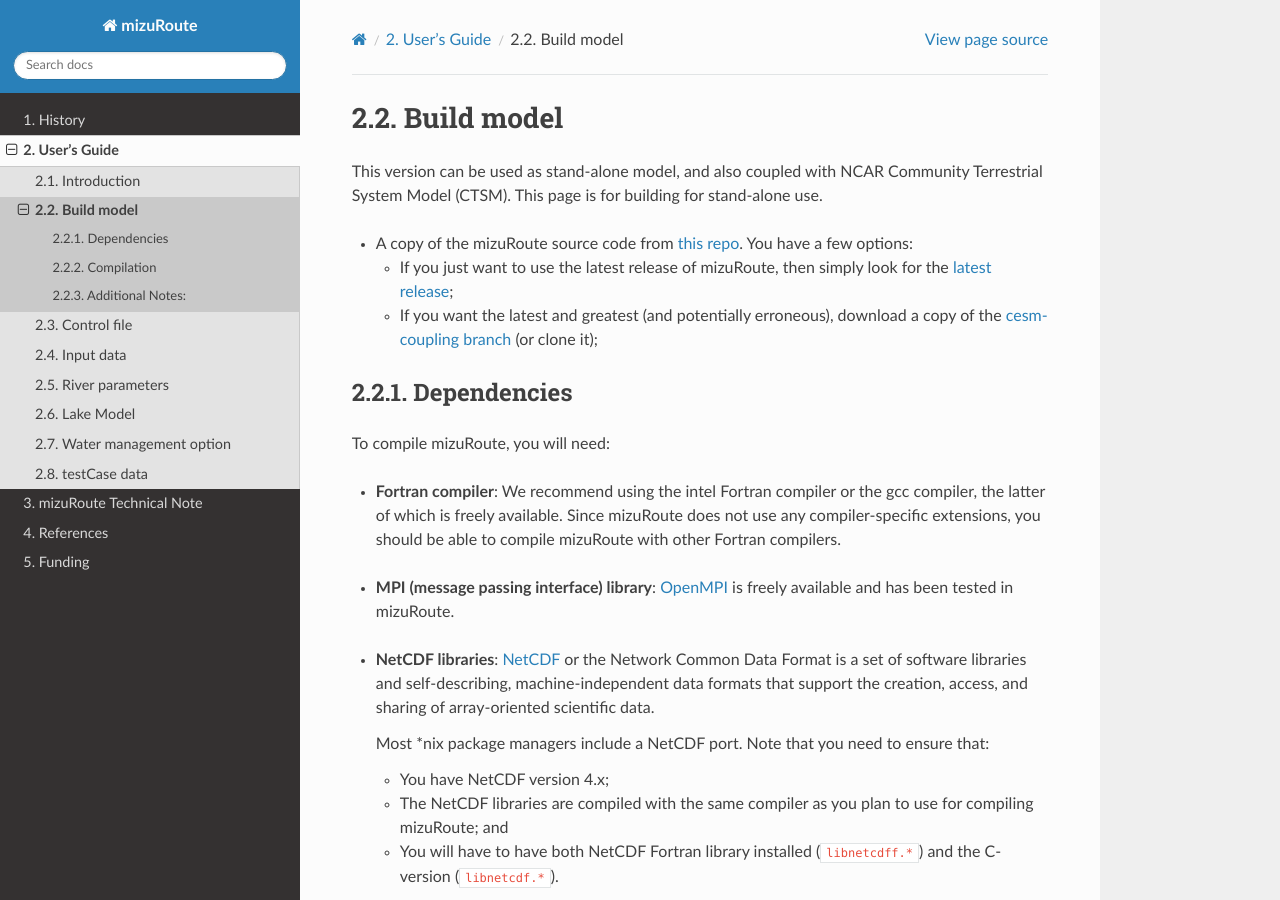
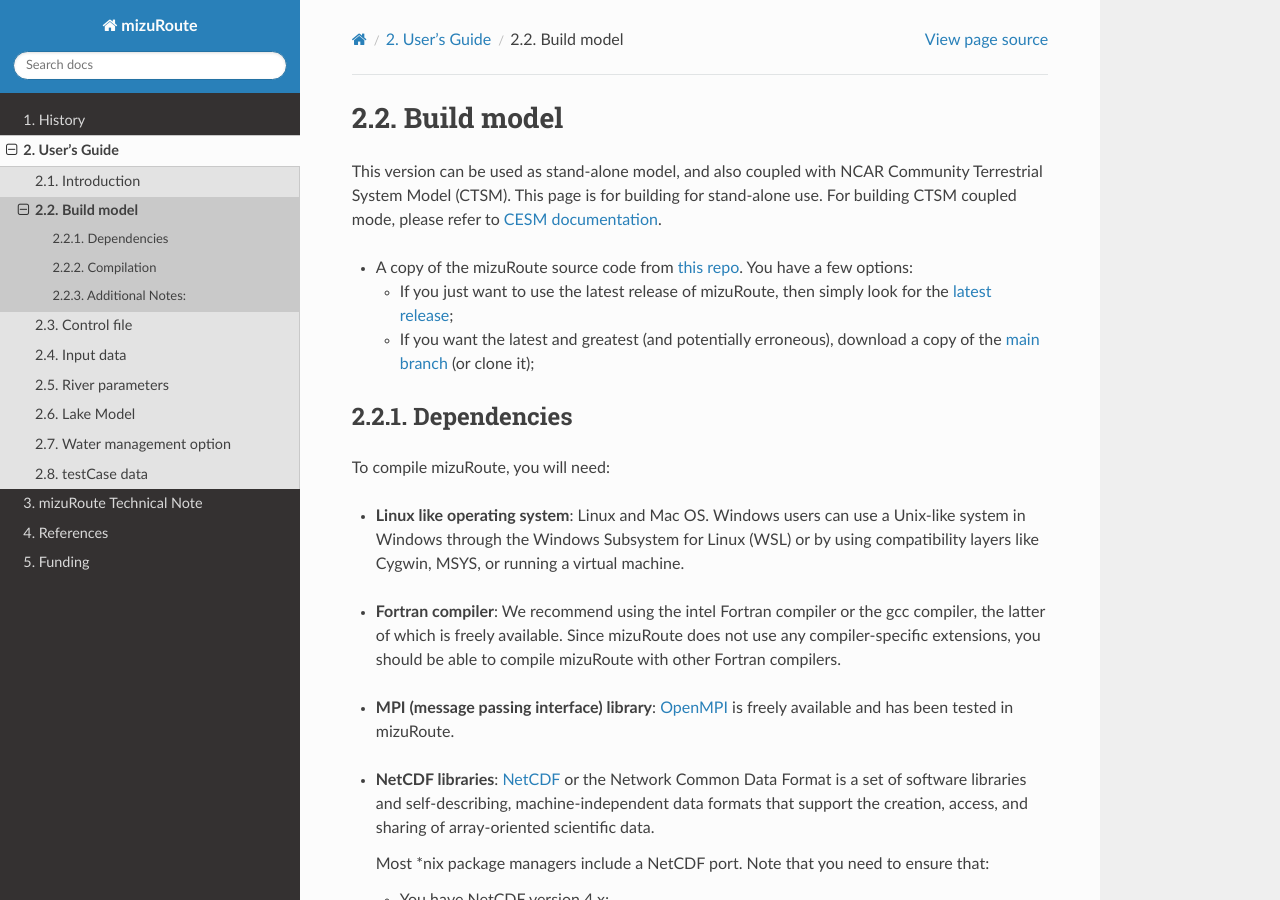
Before and after one commit to ESCOMP/mizuRoute, a Sphinx documentation site: the page built from docs/source/users_guide/Build_model.rst, in a window 1280 px wide and 900 px high. Built offline with Sphinx 7.4.7 and the Read the Docs theme 3.1.0, drawn with Linux system fonts in a browser that asks for light colours.

Commit message:
updated some model build secition

```diff
--- a/docs/source/users_guide/Build_model.rst
+++ b/docs/source/users_guide/Build_model.rst
@@ -3,12 +3,12 @@
 Build model
 ============
 
-This version can be used as stand-alone model, and also coupled with NCAR Community Terrestrial System Model (CTSM). This page is for building for stand-alone use.
+This version can be used as stand-alone model, and also coupled with NCAR Community Terrestrial System Model (CTSM). This page is for building for stand-alone use. For building CTSM coupled mode, please refer to `CESM documentation <https://escomp.github.io/CESM/versions/cesm2.2/html/index.html>`_.
 
 - A copy of the mizuRoute source code from `this repo <https://github.com/ESCOMP/mizuRoute>`_. You have a few options:
 
   - If you just want to use the latest release of mizuRoute, then simply look for the `latest release <https://github.com/ESCOMP/mizuRoute/releases>`_;
-  - If you want the latest and greatest (and potentially erroneous), download a copy of the `cesm-coupling branch <https://github.com/ESCOMP/mizuRoute/tree/cesm-coupling>`_ (or clone it);
+  - If you want the latest and greatest (and potentially erroneous), download a copy of the `main branch <https://github.com/ESCOMP/mizuRoute/tree/main>`_ (or clone it);
 
 .. _Dependencies:
 
@@ -16,6 +16,10 @@
 ------------------------------------------
 
 To compile mizuRoute, you will need:
+
+- **Linux like operating system**: Linux and Mac OS. Windows users can use a Unix-like system in Windows through the Windows Subsystem for Linux (WSL) or by using compatibility layers like Cygwin, MSYS, or running a virtual machine.
+
+..
 
 - **Fortran compiler**: We recommend using the intel Fortran compiler or the gcc compiler, the latter of which is freely available. Since mizuRoute does not use any compiler-specific extensions, you should be able to compile mizuRoute with other Fortran compilers.
 
--- a/docs/source/users_guide/Intro.rst
+++ b/docs/source/users_guide/Intro.rst
@@ -3,7 +3,7 @@
 Introduction
 ============
 
-Desired technical knowledge:
+Desired technical knowledge to prepare mizuRoute inputs and process/visualize outputs:
 
 **Geographic Information System (GIS)**: River and catchment are represented by line and polygon respectively in mizuRoute. These "vector" spatial data (ESRI shapefile, Geopackage) are handled with GIS software.
 `QGIS <https://qgis.org/>`_ is a free GIS software that works on Windows, Mac and Linux. QGIS is intuitive, and convenient when interactively viewing spatial data (zoom, pan) and creating a map, and query of spatial elements.
```
